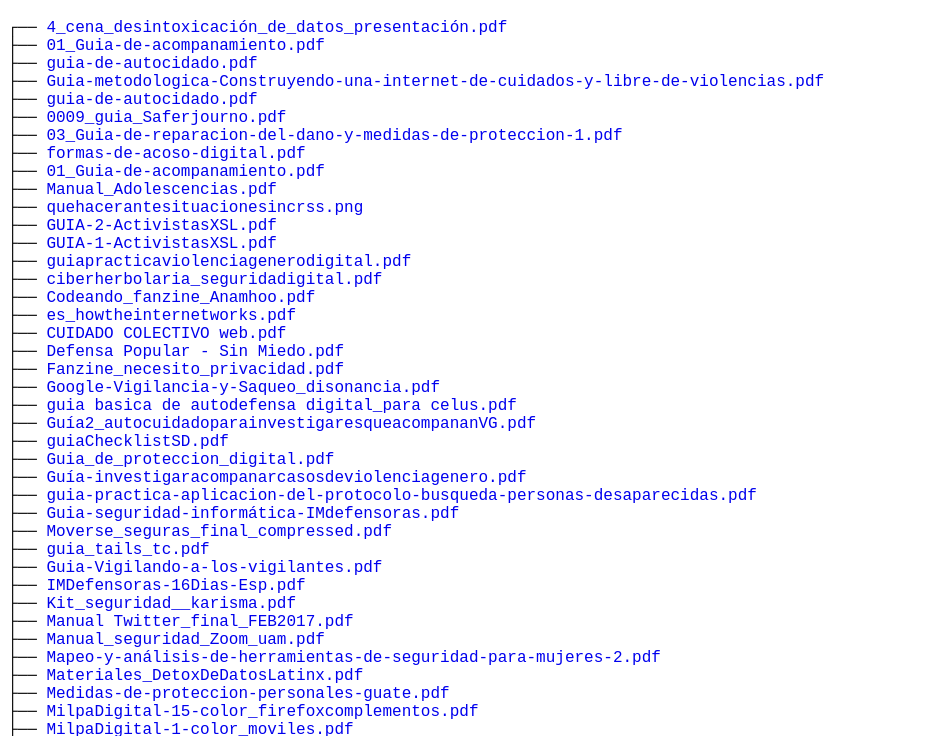
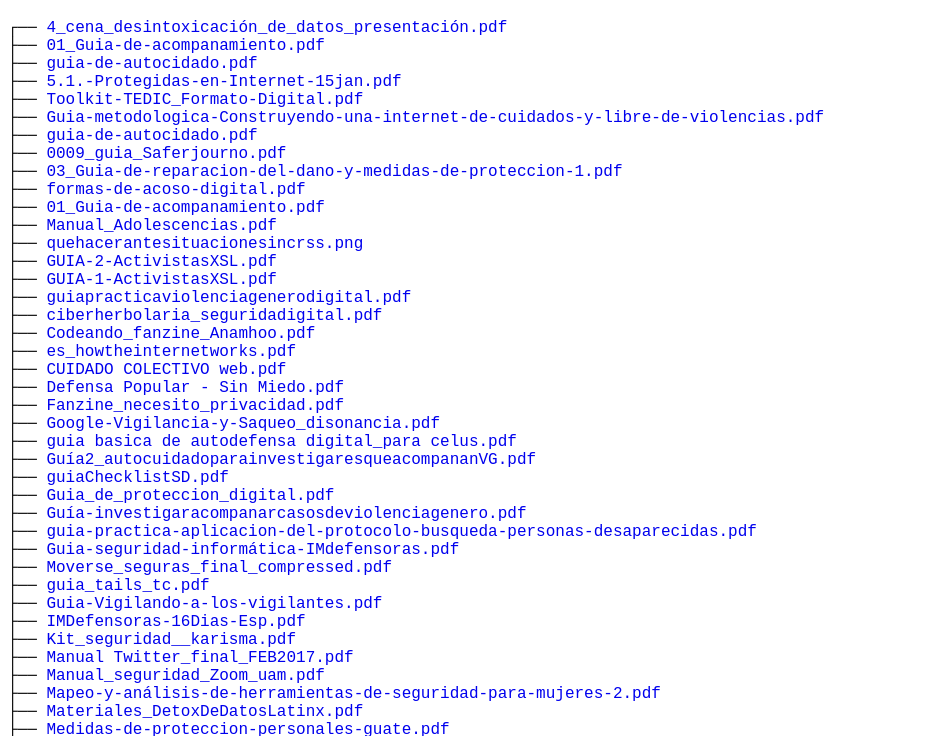
Before and after one commit to carlosm2/materiales-cuidado, a plain HTML site: page index.html in a window 1280 px wide. Shown: the part 61-797 px from the top of the page, without its empty margins (0-945 px from the left). Drawn offline with Linux system fonts and the light colour scheme.

Commit message:
Update index.html

```diff
--- a/index.html
+++ b/index.html
@@ -31,8 +31,8 @@
 	┌── <a href="./4_cena_desintoxicación_de_datos_presentación.pdf">4_cena_desintoxicación_de_datos_presentación.pdf</a><br>
 	├── <a href="./01_Guia-de-acompanamiento.pdf">01_Guia-de-acompanamiento.pdf</a><br>
 	├── <a href="./guia-de-autocidado.pdf">guia-de-autocidado.pdf</a><br>
-	├── <a href="./5.1.-Protegidas-en-Internet-15jan.pdf
-	├── <a href="./Toolkit-TEDIC_Formato-Digital.pdf
+	├── <a href="./5.1.-Protegidas-en-Internet-15jan.pdf">5.1.-Protegidas-en-Internet-15jan.pdf</a><br>
+	├── <a href="./Toolkit-TEDIC_Formato-Digital.pdf">Toolkit-TEDIC_Formato-Digital.pdf</a><br>
 	├── <a href="./Guia-metodologica-Construyendo-una-internet-de-cuidados-y-libre-de-violencias.pdf">Guia-metodologica-Construyendo-una-internet-de-cuidados-y-libre-de-violencias.pdf</a><br>
 	├── <a href="./guia-de-autocidado.pdf">guia-de-autocidado.pdf</a><br>
 	├── <a href="./0009_guia_Saferjourno.pdf">0009_guia_Saferjourno.pdf</a><br>
```
